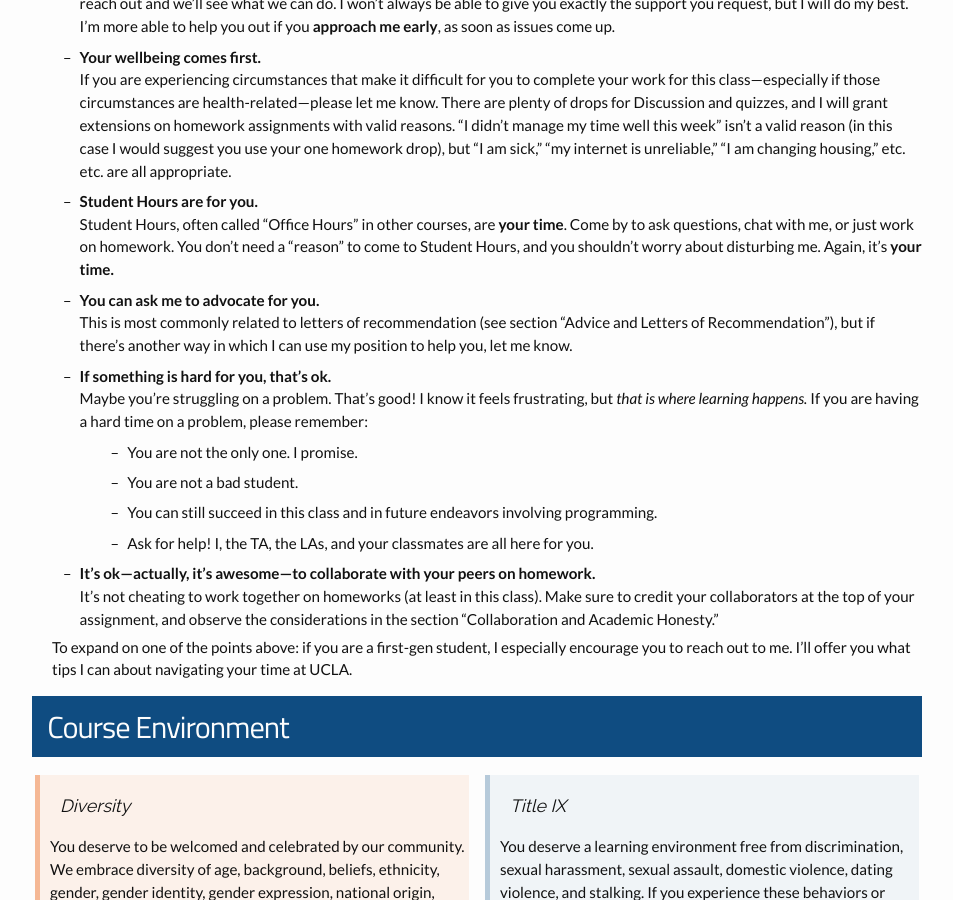
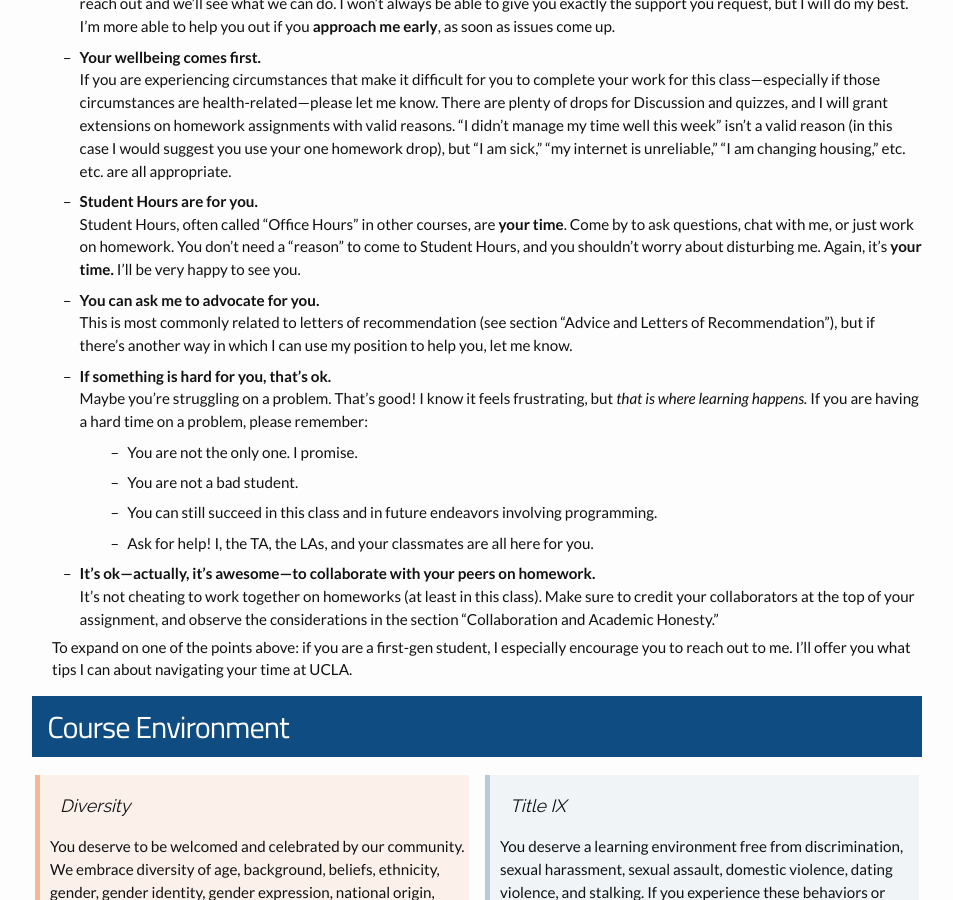
Before and after one commit to PhilChodrow/PIC16A, a Jekyll site: the page built from syllabus.md, in a window 1280 px wide and 900 px high, scrolled down 8135 px. Shown: the whole window, without its empty margins (163-1116 px from the left). Built offline with Jekyll 4.4.1, drawn with Linux system fonts in a browser that asks for light colours; nearby versions of some CDN libraries.

Commit message:
Update syllabus.md

```diff
--- a/syllabus.md
+++ b/syllabus.md
@@ -276,7 +276,7 @@ It is literally my job to help you succeed in this class. If at any time you're
 - **Your wellbeing comes first.** <br>
 If you are experiencing circumstances that make it difficult for you to complete your work for this class---especially if those circumstances are health-related---please let me know. There are plenty of drops for Discussion and quizzes, and I will grant extensions on homework assignments with valid reasons. "I didn't manage my time well this week" isn't a valid reason (in this case I would suggest you use your one homework drop), but "I am sick," "my internet is unreliable," "I am changing housing," etc. etc. are all appropriate.
 - **Student Hours are for you.** <br>
-Student Hours, often called "Office Hours" in other courses, are **your time**. Come by to ask questions, chat with me, or just work on homework. You don't need a "reason" to come to Student Hours, and you shouldn't worry about disturbing me. Again, it's **your time.**
+Student Hours, often called "Office Hours" in other courses, are **your time**. Come by to ask questions, chat with me, or just work on homework. You don't need a "reason" to come to Student Hours, and you shouldn't worry about disturbing me. Again, it's **your time.** I'll be very happy to see you.
 - **You can ask me to advocate for you.** <br>
 This is most commonly related to letters of recommendation (see section "Advice and Letters of Recommendation"), but if there's another way in which I can use my position to help you, let me know.
 - **If something is hard for you, that's ok.** <br>
```
